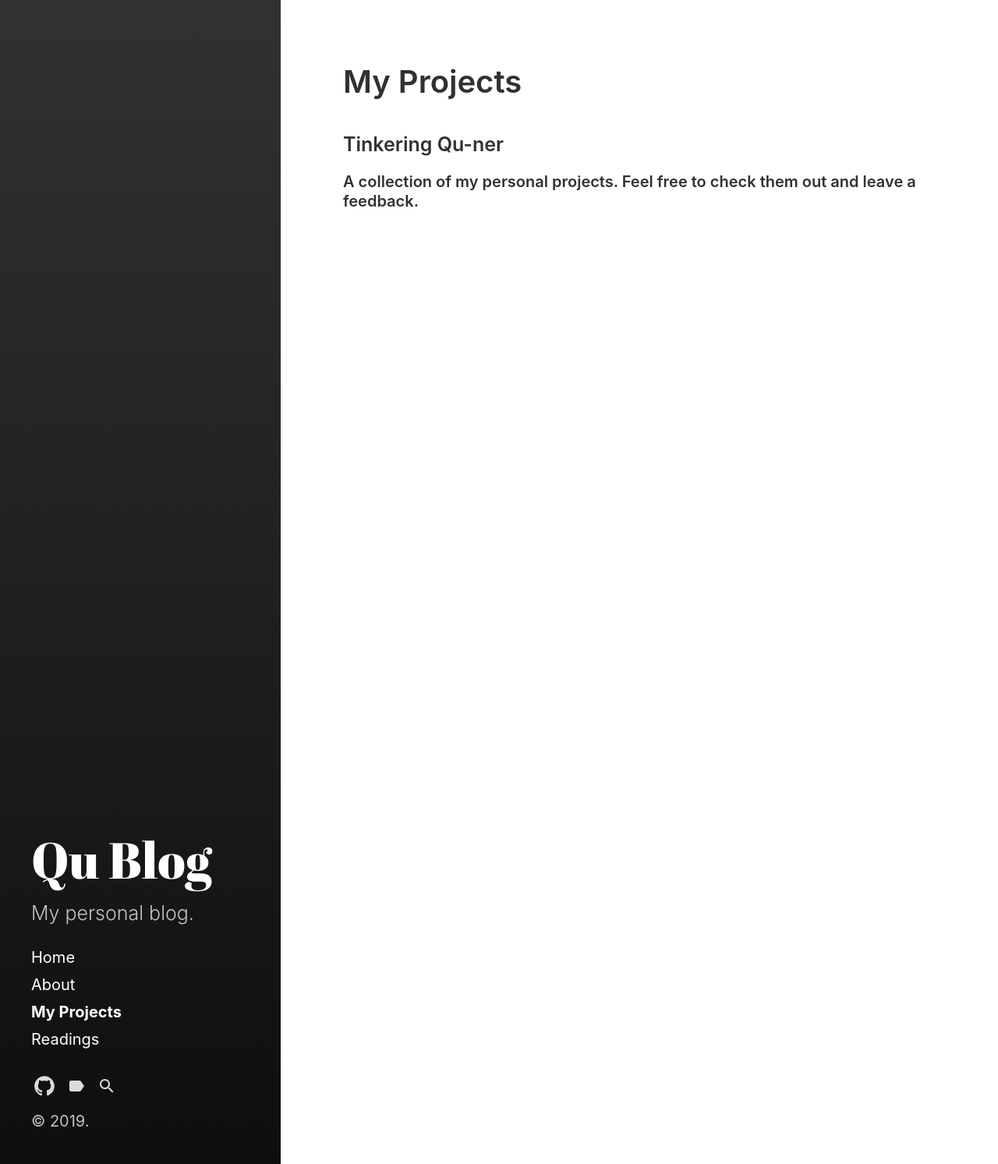
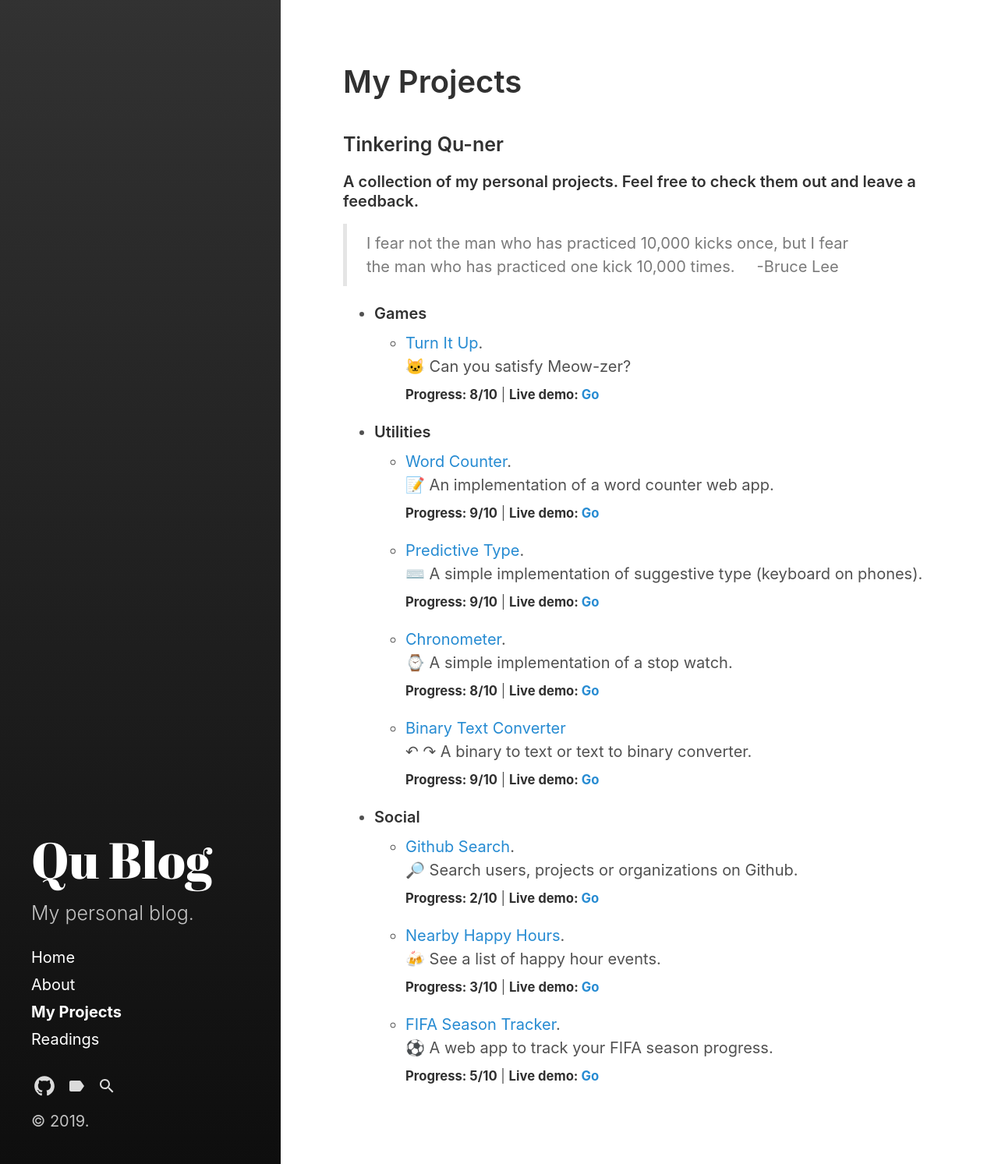
Before and after one commit to yiqu/yiqu.github.io, a Jekyll site: the page built from category/projects.md, in a window 1280 px wide. Shown: the whole page at 78% size. Built offline with Jekyll 4.4.1, drawn with Linux system fonts in a browser that asks for light colours.

Commit message:
Update projects.md

```diff
--- a/category/projects.md
+++ b/category/projects.md
@@ -5,4 +5,38 @@ title: My Projects
 
 ### Tinkering Qu-ner
 ###### A collection of my personal projects. Feel free to check them out and leave a feedback.
+> I fear not the man who has practiced 10,000 kicks once, but I fear the man who has practiced one kick 10,000 times.
+&nbsp;&nbsp;&nbsp;&nbsp;\-Bruce Lee
 <br/>
+
+* #### Games
+  * [Turn It Up](https://github.com/yiqu/turnitup). <br>🐱 Can you satisfy Meow-zer?
+    <br><sub><strong>Progress: 8/10</strong> | <strong>Live demo: [Go](https://yiqu.github.io/turnitup/)</strong></sub>
+
+* #### Utilities
+  * [Word Counter](https://github.com/yiqu/countit). <br>📝 An implementation of a word counter web app.
+  <br><sub><strong>Progress: 9/10</strong> | <strong>Live demo: [Go](https://yiqu.github.io/countit/)</strong></sub>
+  <br>
+
+  * [Predictive Type](https://github.com/yiqu/suggestit). <br>⌨️ A simple implementation of suggestive type (keyboard on phones).
+  <br><sub><strong>Progress: 9/10</strong> | <strong>Live demo: [Go](https://yiqu.github.io/suggestit/)</strong></sub>
+  <br>
+
+  * [Chronometer](https://github.com/yiqu/chronometer). <br>⌚ A simple implementation of a stop watch.
+  <br><sub><strong>Progress: 8/10</strong> | <strong>Live demo: [Go](https://yiqu.github.io/chronometer/)</strong></sub>
+  <br>
+
+  * [Binary Text Converter](https://github.com/yiqu/binit) <br>↶ ↷ A binary to text or text to binary converter.
+  <br><sub><strong>Progress: 9/10</strong> | <strong>Live demo: [Go](https://yiqu.github.io/binit/)</strong></sub>
+
+* #### Social
+  * [Github Search](https://github.com/yiqu/searchit). <br>🔎 Search users, projects or organizations on Github.
+  <br><sub><strong>Progress: 2/10</strong> | <strong>Live demo: [Go](https://yiqu.github.io/searchit/)</strong></sub>
+  <br>
+
+  * [Nearby Happy Hours](https://github.com/yiqu/gohappy). <br>🍻 See a list of happy hour events.
+  <br><sub><strong>Progress: 3/10</strong> | <strong>Live demo: [Go](https://yiqu.github.io/gohappy/)</strong></sub>
+  <br>
+
+  * [FIFA Season Tracker](https://github.com/yiqu/SquadFIFA). <br>⚽ A web app to track your FIFA season progress.
+  <br><sub><strong>Progress: 5/10</strong> | <strong>Live demo: [Go](https://yiqu.github.io/SquadFIFA/)</strong></sub>
```
